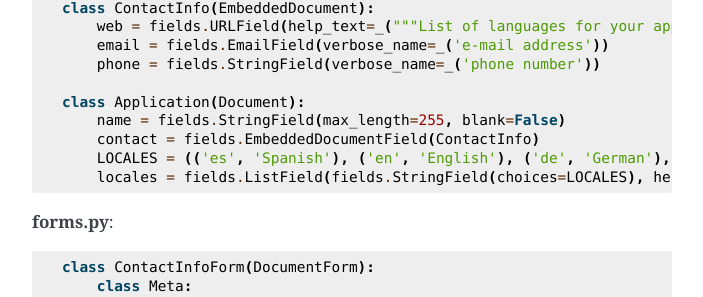
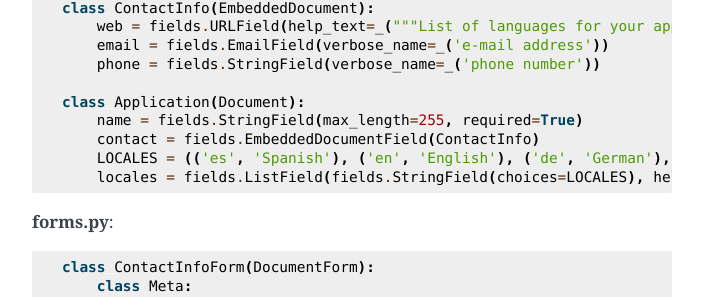
Before and after one commit to MongoEngine/django-mongoengine, a Sphinx documentation site: the page built from docs/examples.rst, in a window 1280 px wide. Shown: the part 391-688 px from the top of the page, without its empty margins (288-991 px from the left). Built offline with Sphinx 7.4.7, drawn with Linux system fonts in a browser that asks for light colours.

Commit message:
chore: Update examples

```diff
--- a/docs/examples.rst
+++ b/docs/examples.rst
@@ -22,7 +22,7 @@ Embedded Fields
         phone = fields.StringField(verbose_name=_('phone number'))
 
     class Application(Document):
-        name = fields.StringField(max_length=255, blank=False)
+        name = fields.StringField(max_length=255, required=True)
         contact = fields.EmbeddedDocumentField(ContactInfo)
         LOCALES = (('es', 'Spanish'), ('en', 'English'), ('de', 'German'), ('fr', 'French'), ('it', 'Italian'), ('ru', 'Russian'))
         locales = fields.ListField(fields.StringField(choices=LOCALES), help_text=_("""List of languages for your application (the first one will be the default language)"""))
```
